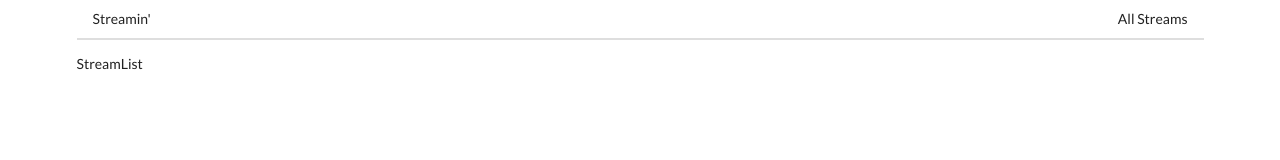
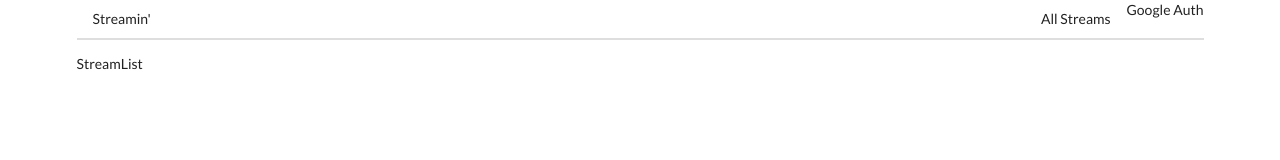
Before and after one commit to arpatterson31/streaming-app, a React (Create React App) app: page / in a window 1280 px wide. Shown: the top 160 px of the page. Built offline with nearby package versions, Linux system fonts and the light colour scheme.

Commit message:
imported google auth into header for login

```diff
--- a/src/components/Header.js
+++ b/src/components/Header.js
@@ -1,5 +1,7 @@
 import React from 'react';
 import { Link } from 'react-router-dom';
+
+import GoogleAuth from './GoogleAuth';
 
 const Header = () => {
   return (
@@ -11,6 +13,7 @@ const Header = () => {
         <Link to="/" className="item">
           All Streams
         </Link>
+        <GoogleAuth />
       </div>
     </div>
   );
```
